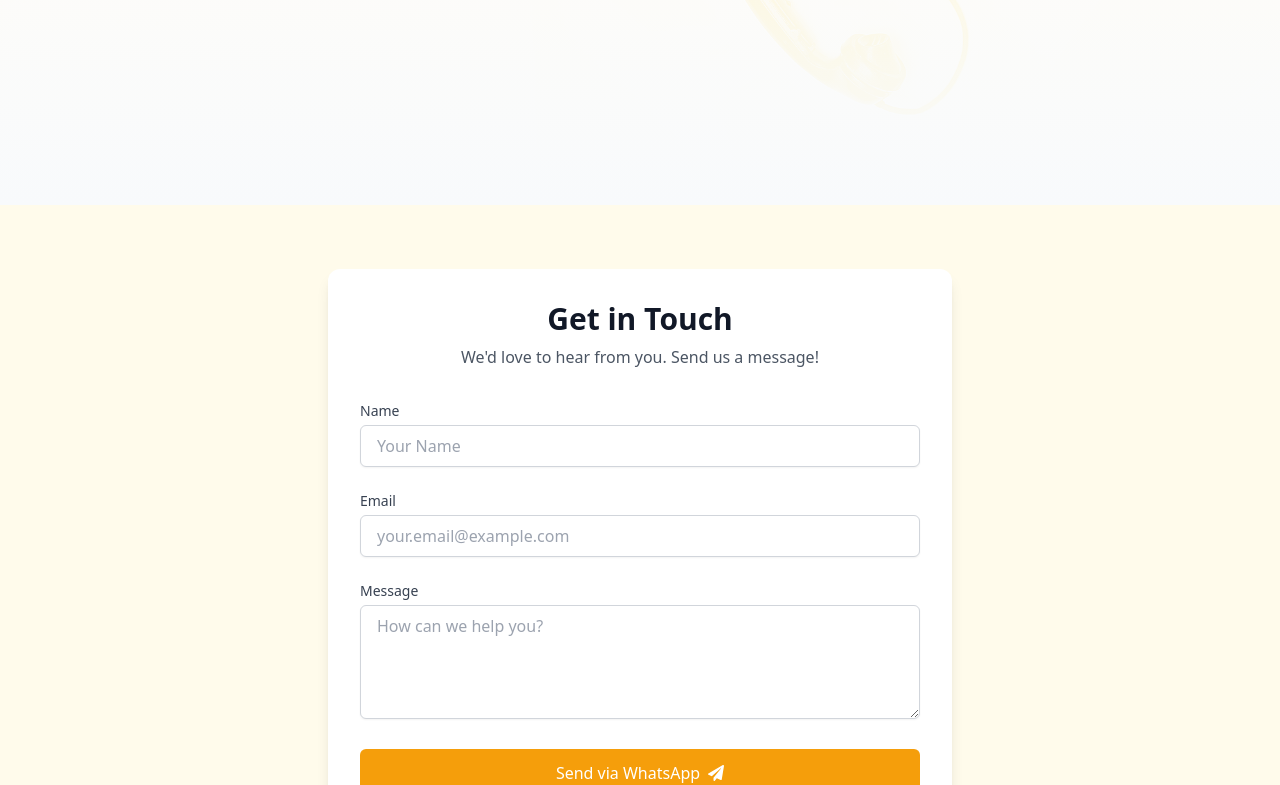
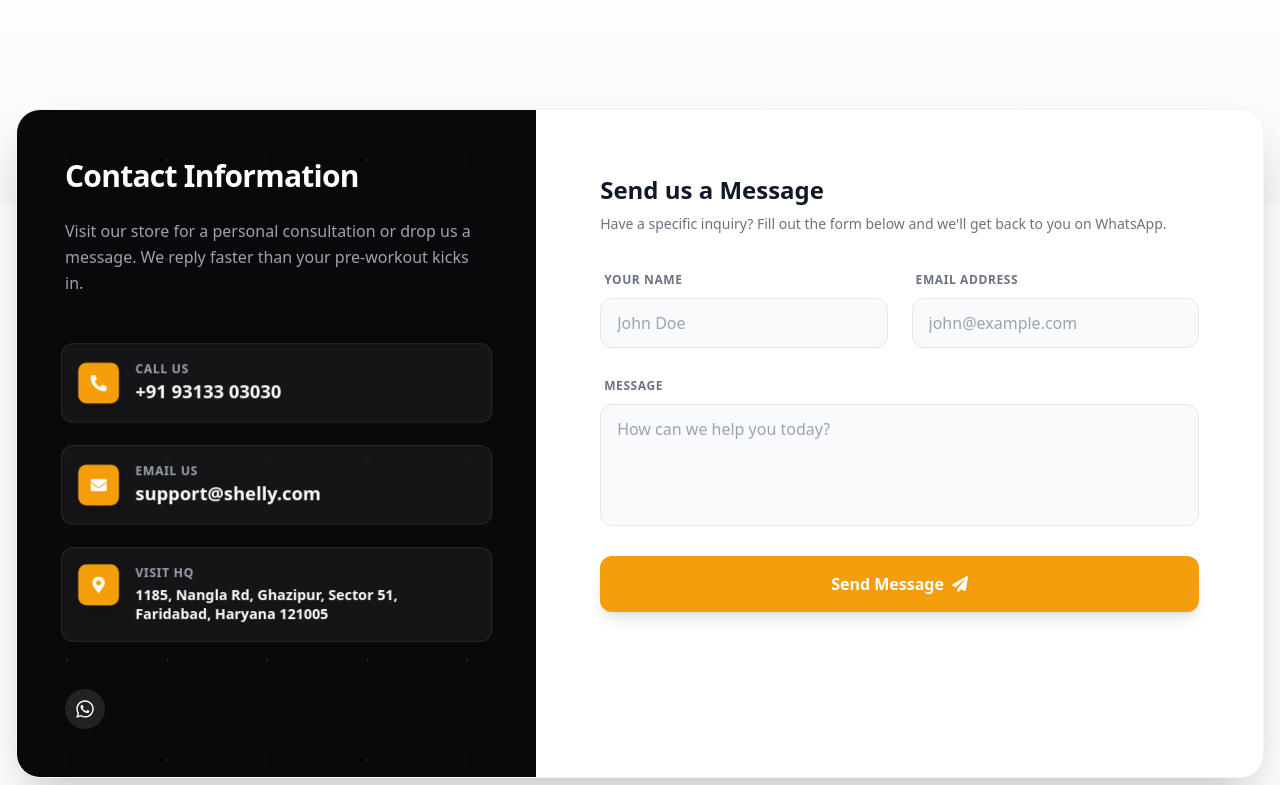
Before and after one commit to anshikamittal7/gym-frontend, a React (Vite) app: page /contact in a window 1280 px wide. Shown: the part 515-1300 px from the top of the page. Built offline with nearby package versions, Linux system fonts and the light colour scheme; no server answers.

Commit message:
revamped ContactPage

```diff
--- /dev/null
+++ b/src/components/common/TiltCard.tsx
@@ -0,0 +1,65 @@
+import React, { useRef, useState } from 'react';
+
+interface TiltCardProps {
+  children: React.ReactNode;
+  className?: string;
+}
+
+const TiltCard: React.FC<TiltCardProps> = ({ children, className = '' }) => {
+  const cardRef = useRef<HTMLDivElement>(null);
+  const [rotation, setRotation] = useState({ x: 0, y: 0 });
+  const [opacity, setOpacity] = useState(0);
+
+  const handleMouseMove = (e: React.MouseEvent<HTMLDivElement>) => {
+    if (!cardRef.current) return;
+
+    const div = cardRef.current;
+    const rect = div.getBoundingClientRect();
+
+    const width = rect.width;
+    const height = rect.height;
+
+    const mouseX = e.clientX - rect.left;
+    const mouseY = e.clientY - rect.top;
+
+    // Calculate rotation (max 15 degrees)
+    const rotateY = ((mouseX - width / 2) / width) * 15;
+    const rotateX = ((height / 2 - mouseY) / height) * 15;
+
+    setRotation({ x: rotateX, y: rotateY });
+    setOpacity(1);
+  };
+
+  const handleMouseLeave = () => {
+    setRotation({ x: 0, y: 0 });
+    setOpacity(0);
+  };
+
+  return (
+    <div
+      ref={cardRef}
+      onMouseMove={handleMouseMove}
+      onMouseLeave={handleMouseLeave}
+      className={`relative transition-transform duration-200 ease-out transform-gpu ${className}`}
+      style={{
+        transform: `perspective(1000px) rotateX(${rotation.x}deg) rotateY(${rotation.y}deg) scale3d(1.02, 1.02, 1.02)`,
+      }}
+    >
+      {/* Glare/Sheen effect */}
+      <div
+        className="pointer-events-none absolute -inset-px rounded-xl opacity-0 transition-opacity duration-300"
+        style={{
+          background: `radial-gradient(600px circle at ${
+            (rotation.y / 15) * 50 + 50
+          }% ${
+            (rotation.x / 15) * 50 + 50
+          }%, rgba(255,255,255,0.15), transparent 40%)`,
+          opacity: opacity,
+        }}
+      />
+      {children}
+    </div>
+  );
+};
+
+export default TiltCard;
--- a/src/pages/ContactPage.tsx
+++ b/src/pages/ContactPage.tsx
@@ -1,140 +1,243 @@
-import React, { useState } from 'react';
+import React, { useEffect, useState } from 'react';
 import { toast } from 'react-hot-toast';
-import { FaPaperPlane } from 'react-icons/fa';
+import {
+  FaEnvelope,
+  FaMapMarkerAlt,
+  FaPaperPlane,
+  FaPhoneAlt,
+  FaWhatsapp,
+} from 'react-icons/fa';
 import contactImage from '../assets/contact.jpeg';
 import HeroSection from '../components/common/HeroSection';
+import TiltCard from '../components/common/TiltCard';
 
-interface FormState {
-  name: string;
-  email: string;
-  message: string;
-}
+const ContactPage: React.FC = () => {
+  const [formData, setFormData] = useState({
+    name: '',
+    email: '',
+    message: '',
+  });
+  const [isSubmitting, setIsSubmitting] = useState(false);
 
-interface FormErrors {
-  name?: string;
-  email?: string;
-  message?: string;
-}
-
-const ContactForm: React.FC = () => {
-  const [name, setName] = useState('');
-  const [email, setEmail] = useState('');
-  const [message, setMessage] = useState('');
-  const [isSubmitting, setIsSubmitting] = useState(false);
+  useEffect(() => window.scrollTo(0, 0), []);
 
   const handleSubmit = (e: React.FormEvent) => {
     e.preventDefault();
-
-    if (!name.trim() || !email.trim() || !message.trim()) {
-      toast.error('Please fill all the fields');
+    if (!formData.name || !formData.email || !formData.message) {
+      toast.error('Please fill in all fields');
       return;
     }
 
-    if (!/^\S+@\S+\.\S+$/.test(email)) {
-      toast.error('Please enter a valid email');
+    const phoneNumber = import.meta.env.VITE_CONTACT_PHONE;
+    if (!phoneNumber) {
+      toast.error('Contact number not configured.');
       return;
     }
 
     setIsSubmitting(true);
 
-    const whatsappMessage = `Hi! I'm ${name}.\n\nMessage: ${message}\n\nMy email is ${email}`;
+    // 1. Construct the WhatsApp URL
+    const whatsappMessage = `*New Inquiry from Website* 🚀\n\n👤 *Name:* ${formData.name}\n📧 *Email:* ${formData.email}\n📝 *Message:* ${formData.message}`;
     const encodedMessage = encodeURIComponent(whatsappMessage);
-    const phoneNumber = import.meta.env.VITE_CONTACT_PHONE;
     const whatsappUrl = `https://wa.me/${phoneNumber}?text=${encodedMessage}`;
 
-    window.open(whatsappUrl, '_blank');
+    // 2. Open WhatsApp IMMEDIATELY to avoid popup blockers
+    // Using window.open in a sync flow is safer than inside setTimeout
+    const newWindow = window.open(whatsappUrl, '_blank');
 
+    // 3. Fallback for mobile if window.open fails or for better mobile UX
+    if (
+      !newWindow ||
+      newWindow.closed ||
+      typeof newWindow.closed === 'undefined'
+    ) {
+      window.location.href = whatsappUrl;
+    }
+
+    toast.success('Opening WhatsApp...');
+
+    // 4. Reset form after a delay for visual feedback
     setTimeout(() => {
       setIsSubmitting(false);
-      toast.success('Redirecting to WhatsApp!');
-      setName('');
-      setEmail('');
-      setMessage('');
+      setFormData({ name: '', email: '', message: '' });
     }, 1000);
   };
 
-  const inputStyle =
-    'w-full px-4 py-2 border rounded-md shadow-sm transition bg-white dark:bg-gray-700 text-gray-900 dark:text-gray-200 border-gray-300 dark:border-gray-600 focus:border-theme-primary focus:ring-1 focus:ring-theme-primary';
-  const labelStyle =
-    'block text-sm font-medium text-gray-700 dark:text-gray-300 mb-1';
+  return (
+    <div className="min-h-screen bg-white dark:bg-brand-dark transition-colors duration-300">
+      <HeroSection
+        title="Let's Talk Gains"
+        subtitle="Got a question about a product? Need a diet plan? We are here 24/7."
+        backgroundImage={contactImage}
+      />
 
-  return (
-    <section className="py-16">
-      <div className="container mx-auto px-6 max-w-2xl">
-        <div className="bg-white dark:bg-brand-dark-secondary p-8 rounded-xl shadow-lg">
-          <h2 className="text-3xl font-bold text-center text-gray-900 dark:text-gray-100 mb-2">
-            Get in Touch
-          </h2>
-          <p className="text-center text-gray-600 dark:text-gray-400 mb-8">
-            We'd love to hear from you. Send us a message!
+      <section className="relative container mx-auto px-4 -mt-24 pb-24 z-20">
+        <div className="bg-white dark:bg-brand-dark-secondary rounded-3xl shadow-2xl overflow-hidden border border-gray-100 dark:border-gray-800 flex flex-col lg:flex-row">
+          {/* Left: Interactive Contact Info (Dark Theme) */}
+          <div className="lg:w-5/12 bg-brand-dark text-white p-10 sm:p-12 relative overflow-hidden flex flex-col justify-between min-h-[500px]">
+            {/* Decorative Background Elements */}
+            <div className="absolute -top-24 -right-24 w-64 h-64 bg-theme-primary/20 rounded-full blur-3xl" />
+            <div
+              className="absolute bottom-0 left-0 w-full h-full opacity-10 bg-repeat bg-[length:100px_100px] pointer-events-none"
+              style={{
+                backgroundImage:
+                  'radial-gradient(circle, #ffffff 1px, transparent 1px)',
+              }}
+            />
+
+            <div className="relative z-10">
+              <h3 className="text-3xl font-black mb-6 tracking-tight">
+                Contact Information
+              </h3>
+              <p className="text-gray-400 mb-12 leading-relaxed">
+                Visit our store for a personal consultation or drop us a
+                message. We reply faster than your pre-workout kicks in.
               </p>
-          <form className="space-y-6" onSubmit={handleSubmit} noValidate>
+
+              <div className="space-y-6">
+                <TiltCard className="p-4 rounded-xl bg-white/5 border border-white/10 backdrop-blur-sm hover:bg-white/10 transition-colors cursor-default">
+                  <div className="flex items-center gap-4">
+                    <div className="p-3 bg-theme-primary rounded-lg text-white shadow-lg shadow-theme-primary/30">
+                      <FaPhoneAlt />
+                    </div>
                     <div>
-              <label htmlFor="name" className={labelStyle}>
-                Name
+                      <p className="text-xs text-gray-400 uppercase font-bold tracking-wider">
+                        Call Us
+                      </p>
+                      <a
+                        href={`tel:+${import.meta.env.VITE_CONTACT_PHONE}`}
+                        className="font-semibold text-lg hover:text-theme-primary transition-colors block"
+                      >
+                        +91 93133 03030
+                      </a>
+                    </div>
+                  </div>
+                </TiltCard>
+
+                <TiltCard className="p-4 rounded-xl bg-white/5 border border-white/10 backdrop-blur-sm hover:bg-white/10 transition-colors cursor-default">
+                  <div className="flex items-center gap-4">
+                    <div className="p-3 bg-theme-primary rounded-lg text-white shadow-lg shadow-theme-primary/30">
+                      <FaEnvelope />
+                    </div>
+                    <div>
+                      <p className="text-xs text-gray-400 uppercase font-bold tracking-wider">
+                        Email Us
+                      </p>
+                      <a
+                        href="mailto:support@shellynutrition.com"
+                        className="font-semibold text-lg hover:text-theme-primary transition-colors block"
+                      >
+                        support@shelly.com
+                      </a>
+                    </div>
+                  </div>
+                </TiltCard>
+
+                <TiltCard className="p-4 rounded-xl bg-white/5 border border-white/10 backdrop-blur-sm hover:bg-white/10 transition-colors cursor-default">
+                  <div className="flex items-start gap-4">
+                    <div className="p-3 bg-theme-primary rounded-lg text-white shadow-lg shadow-theme-primary/30">
+                      <FaMapMarkerAlt />
+                    </div>
+                    <div>
+                      <p className="text-xs text-gray-400 uppercase font-bold tracking-wider">
+                        Visit HQ
+                      </p>
+                      <p className="font-semibold text-sm leading-snug mt-1">
+                        1185, Nangla Rd, Ghazipur, Sector 51,
+                        <br /> Faridabad, Haryana 121005
+                      </p>
+                    </div>
+                  </div>
+                </TiltCard>
+              </div>
+            </div>
+
+            {/* Socials */}
+            <div className="relative z-10 mt-12 flex gap-4">
+              <a
+                href={`https://wa.me/${import.meta.env.VITE_CONTACT_PHONE}`}
+                target="_blank"
+                rel="noreferrer"
+                className="w-10 h-10 rounded-full bg-white/10 hover:bg-[#25D366] text-white flex items-center justify-center transition-all duration-300 hover:scale-110"
+              >
+                <FaWhatsapp size={20} />
+              </a>
+            </div>
+          </div>
+
+          {/* Right: Modern Form */}
+          <div className="lg:w-7/12 p-10 sm:p-16 bg-white dark:bg-brand-dark-secondary">
+            <h3 className="text-2xl font-bold text-gray-900 dark:text-white mb-2">
+              Send us a Message
+            </h3>
+            <p className="text-gray-500 dark:text-gray-400 mb-8 text-sm">
+              Have a specific inquiry? Fill out the form below and we'll get
+              back to you on WhatsApp.
+            </p>
+
+            <form onSubmit={handleSubmit} className="space-y-6">
+              <div className="grid grid-cols-1 sm:grid-cols-2 gap-6">
+                <div className="space-y-2">
+                  <label className="text-xs font-bold uppercase tracking-wider text-gray-500 dark:text-gray-400 ml-1">
+                    Your Name
                   </label>
                   <input
                     type="text"
-                id="name"
-                value={name}
-                onChange={(e) => setName(e.target.value)}
-                placeholder="Your Name"
-                className={inputStyle}
+                    required
+                    value={formData.name}
+                    onChange={(e) =>
+                      setFormData({ ...formData, name: e.target.value })
+                    }
+                    className="w-full px-4 py-3 rounded-xl bg-gray-50 dark:bg-black/20 border border-gray-200 dark:border-gray-700 focus:ring-2 focus:ring-theme-primary focus:border-theme-primary outline-none transition-all text-gray-900 dark:text-white placeholder-gray-400"
+                    placeholder="John Doe"
                   />
                 </div>
-
-            <div>
-              <label htmlFor="email" className={labelStyle}>
-                Email
+                <div className="space-y-2">
+                  <label className="text-xs font-bold uppercase tracking-wider text-gray-500 dark:text-gray-400 ml-1">
+                    Email Address
                   </label>
                   <input
                     type="email"
-                id="email"
-                value={email}
-                onChange={(e) => setEmail(e.target.value)}
-                placeholder="your.email@example.com"
-                className={inputStyle}
+                    required
+                    value={formData.email}
+                    onChange={(e) =>
+                      setFormData({ ...formData, email: e.target.value })
+                    }
+                    className="w-full px-4 py-3 rounded-xl bg-gray-50 dark:bg-black/20 border border-gray-200 dark:border-gray-700 focus:ring-2 focus:ring-theme-primary focus:border-theme-primary outline-none transition-all text-gray-900 dark:text-white placeholder-gray-400"
+                    placeholder="john@example.com"
                   />
                 </div>
+              </div>
 
-            <div>
-              <label htmlFor="message" className={labelStyle}>
+              <div className="space-y-2">
+                <label className="text-xs font-bold uppercase tracking-wider text-gray-500 dark:text-gray-400 ml-1">
                   Message
                 </label>
                 <textarea
-                id="message"
-                value={message}
-                onChange={(e) => setMessage(e.target.value)}
-                placeholder="How can we help you?"
                   rows={4}
-                className={inputStyle}
+                  required
+                  value={formData.message}
+                  onChange={(e) =>
+                    setFormData({ ...formData, message: e.target.value })
+                  }
+                  className="w-full px-4 py-3 rounded-xl bg-gray-50 dark:bg-black/20 border border-gray-200 dark:border-gray-700 focus:ring-2 focus:ring-theme-primary focus:border-theme-primary outline-none transition-all text-gray-900 dark:text-white resize-none placeholder-gray-400"
+                  placeholder="How can we help you today?"
                 />
               </div>
 
               <button
                 type="submit"
                 disabled={isSubmitting}
-              className="w-full flex justify-center items-center gap-2 bg-theme-primary text-white px-6 py-3 rounded-md hover:opacity-90 transition duration-300 disabled:opacity-50"
+                className="w-full py-4 bg-theme-primary text-white font-bold rounded-xl shadow-lg shadow-theme-primary/30 hover:shadow-theme-primary/50 hover:-translate-y-1 transition-all flex items-center justify-center gap-2 disabled:opacity-70 disabled:cursor-not-allowed active:translate-y-0"
               >
-              {isSubmitting ? 'Sending...' : 'Send via WhatsApp'}
-              {!isSubmitting && <FaPaperPlane />}
+                {isSubmitting ? 'Sending...' : 'Send Message'} <FaPaperPlane />
               </button>
             </form>
           </div>
         </div>
       </section>
+    </div>
   );
 };
 
-const ContactPage: React.FC = () => (
-  <>
-    <HeroSection
-      title="Contact Us"
-      subtitle="We are here to help and answer any question you might have."
-      backgroundImage={contactImage}
-    />
-    <ContactForm />
-  </>
-);
-
 export default ContactPage;
```
Lines whose indentation alone changed are shown as unchanged.
